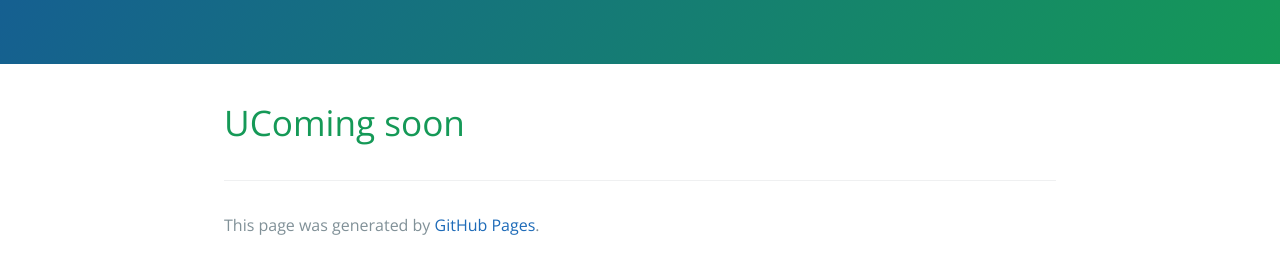
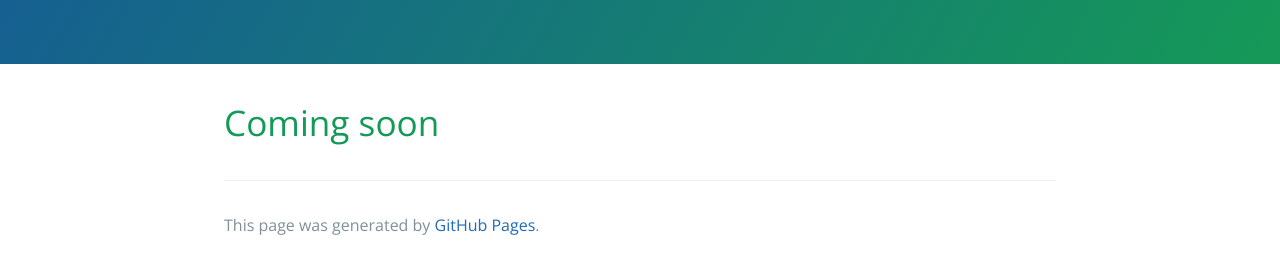
Before and after one commit to koichi-saito-sony/koichi-saito-sony.github.io, a Jekyll site: the page built from unsupervised-vocal-dereverb/network.md, in a window 1280 px wide. Shown: the part 331-605 px from the top of the page. Built offline with Jekyll 4.4.1, drawn with Linux system fonts in a browser that asks for light colours; our own code applies the rules of GitHub Pages for plain Markdown files.

Commit message:
check intermidiate

```diff
--- a/unsupervised-vocal-dereverb/network.md
+++ b/unsupervised-vocal-dereverb/network.md
@@ -1,4 +1,4 @@
 ---
 title: Detail settings of pre-training configurations
 ---
-# UComing soon
+# Coming soon
```
